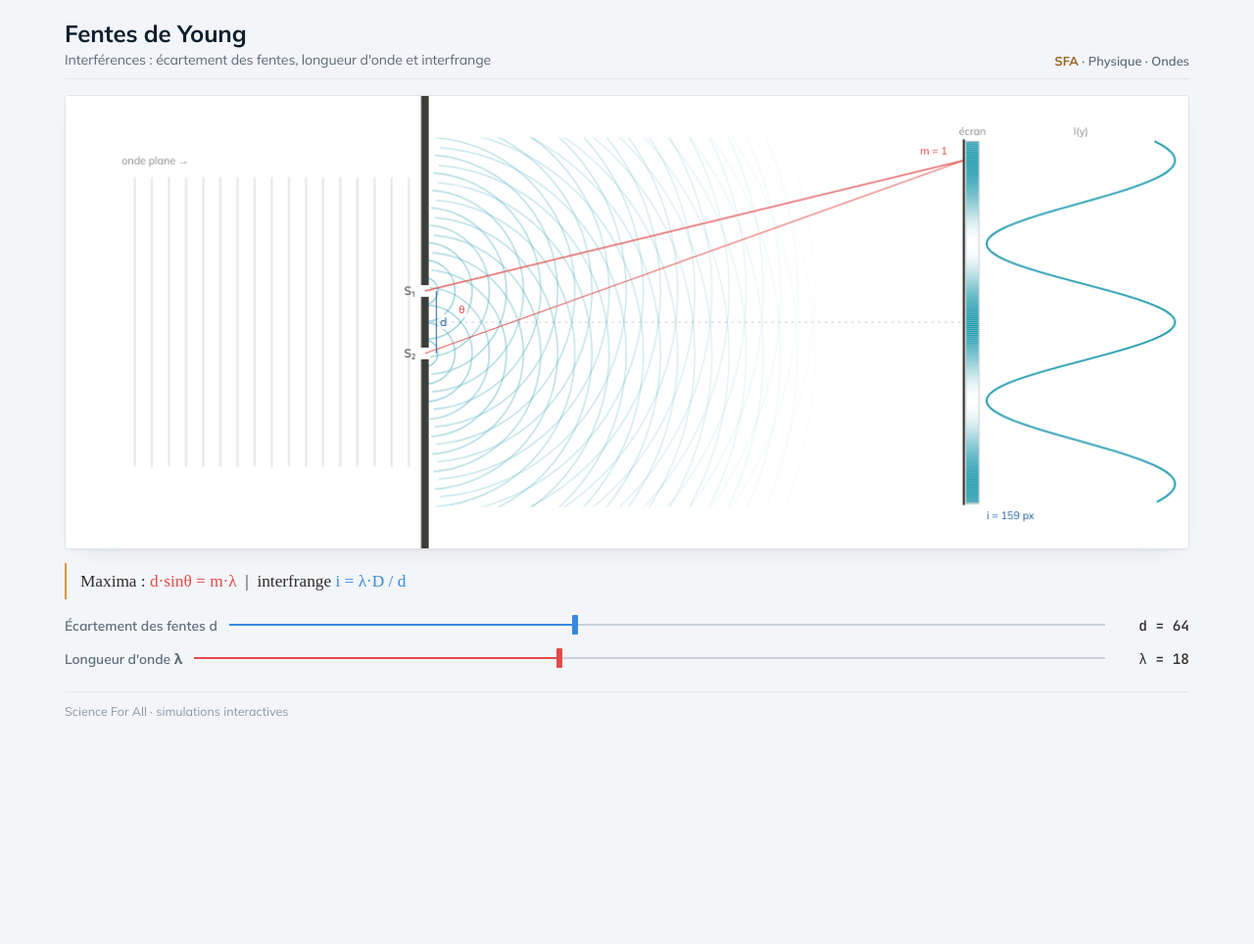
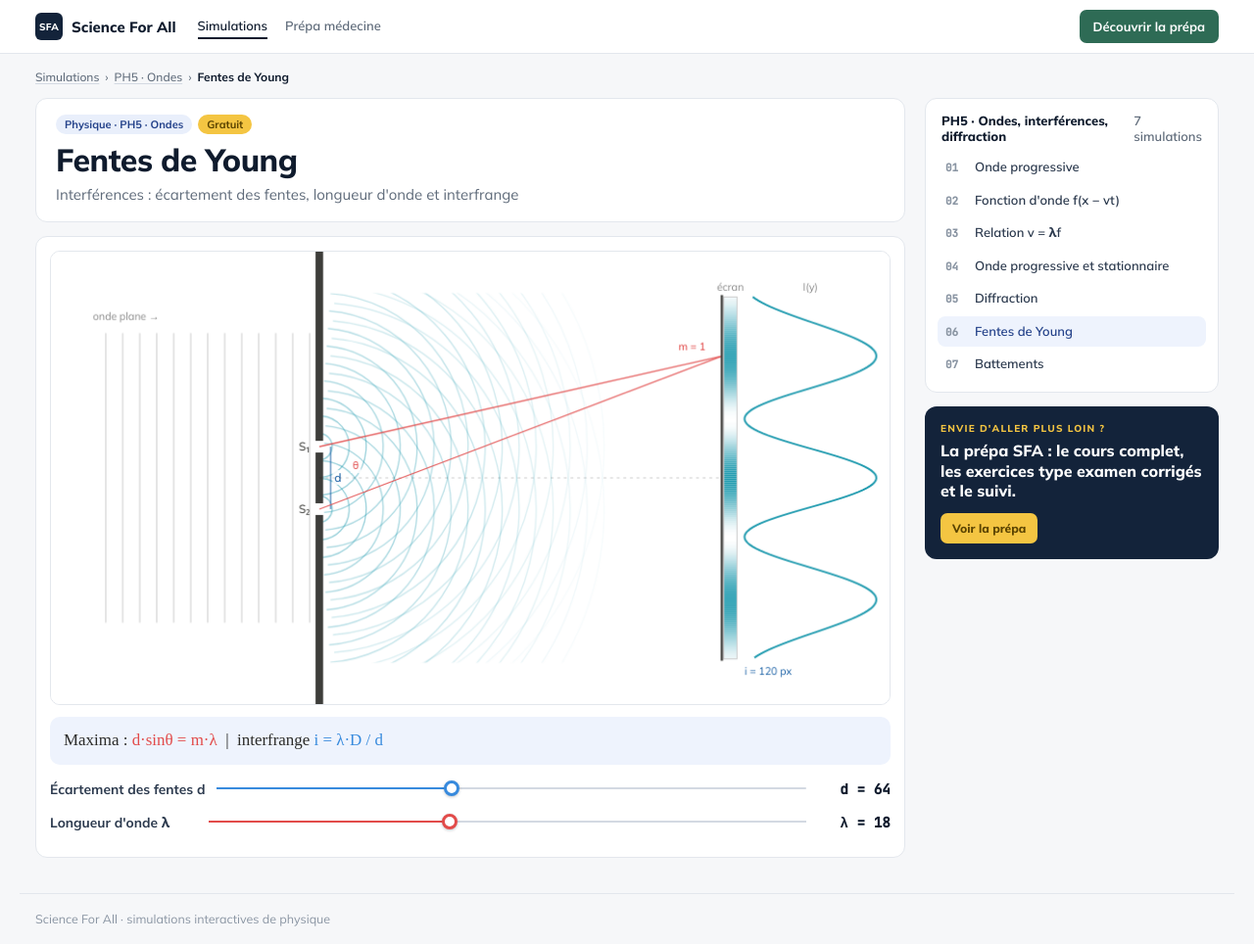
Before and after one commit to sfascienceforall-cell/yung, a plain HTML site: page index.html in a window 1280 px wide. Shown: the whole page at 98% size. Before the commit the page ends 800 px from the top, so only its background shows below. Drawn offline with Linux system fonts and the light colour scheme; a web font is replaced by a local one.

Commit message:
Nouveau thème SFA : navigation, chapitre ARES et simulations liées
La simulation adopte la charte du site (barre SFA, fil d'Ariane, carte titre,
colonne « simulations du chapitre » et encart prépa). La physique est inchangée.

Co-Authored-By: Claude Opus 5.5 <noreply@anthropic.com>
Claude-Session: https://claude.ai/code/session_01UjJnvVgWczg1QVyXVX4t97

```diff
--- a/index.html
+++ b/index.html
@@ -5,7 +5,7 @@
 <meta name="viewport" content="width=device-width, initial-scale=1">
 <title>Fentes de Young · SFA</title>
 <link rel="preconnect" href="https://fonts.googleapis.com">
-<link rel="stylesheet" href="https://fonts.googleapis.com/css2?family=Mulish:wght@400;500;600;700&family=STIX+Two+Text:ital,wght@0,400;0,600;1,400&family=JetBrains+Mono:wght@500&display=swap">
+<link rel="stylesheet" href="https://fonts.googleapis.com/css2?family=Mulish:wght@400;500;600;700;800&family=STIX+Two+Text:ital,wght@0,400;0,600;1,400&family=JetBrains+Mono:wght@500&display=swap">
 </head>
 <body>
 <style>
@@ -17,45 +17,84 @@ canvas{display:block;border-radius:12px;border:1.5px solid #e8e8e8;touch-action:
 .val{min-width:74px;text-align:center;font-size:13px;font-weight:500;color:#2c2c2a;background:#f5f5f5;border:1.5px solid #d0d0d0;border-radius:20px;padding:6px 12px;}
 </style>
 <style id="sfa-kit">
-/* Kit SFA (clair) — plan blanc sur fond gris-bleu froid, encre bleu nuit, or en accent unique, réglages en règle graduée. */
-:root{--bg:#f3f5f8;--paper:#ffffff;--ink:#0c1f2e;--muted:#5b6b7b;--faint:#8a98a6;--rule:#dfe4ea;--rule2:#c9d1da;
-  --gold:#d9973f;--gold-ink:#9a6420;--press:#e9edf2;
+/* Kit SFA v2 — calqué sur la maquette des capsules gratuites : fond blanc, cartes à bord fin, encre bleu nuit,
+   bouton d'action vert, jaune réservé à « gratuit » et à la prépa. Mise en page : contenu + colonne latérale. */
+:root{--bg:#f6f7f9;--paper:#ffffff;--ink:#0f1b2d;--ink2:#2c3a4e;--muted:#5f6b7a;--faint:#8a95a3;--line:#e3e7ed;--line2:#d3d9e2;
+  --navy:#13233a;--navy2:#1d3354;--chip:#e9effb;--chip-ink:#24428a;--yellow:#f4c542;--yellow-ink:#5a4300;--green:#2e6b55;--green-h:#255a47;
+  --blue:#1e3f8f;--sel:#eef3fd;--rule:var(--line);--rule2:var(--line2);--press:#eef1f5;--gold:#f4c542;--gold-ink:#7a5b00;
   --f-ui:"Mulish",system-ui,-apple-system,"Segoe UI",sans-serif;--f-math:"STIX Two Text","Cambria Math",serif;
   --f-num:"JetBrains Mono",ui-monospace,monospace;color-scheme:light}
 html{background:var(--bg)}
-body{background:var(--bg)!important;color:var(--ink);font-family:var(--f-ui)!important;font-size:15px;line-height:1.5;
-  max-width:1180px;margin:0 auto!important;padding:20px 16px 32px!important}
-.sfa-head{display:flex;flex-wrap:wrap;align-items:flex-end;justify-content:space-between;gap:6px 24px;
-  border-bottom:1px solid var(--rule);padding-bottom:10px;margin-bottom:16px}
-.sfa-head h1{font:700 1.5rem/1.2 var(--f-ui);margin:0;letter-spacing:-.005em;text-wrap:balance}
-.sfa-head h1 small{display:block;font:400 .88rem var(--f-ui);color:var(--muted);margin-top:3px}
-.sfa-head .sfa-tag{font:600 .8rem var(--f-ui);color:var(--muted)}
-.sfa-head .sfa-tag b{color:var(--gold-ink);font-weight:700}
-select{font:500 .86rem var(--f-ui)!important;border:1px solid var(--rule2)!important;border-radius:3px!important;background:var(--paper)!important;color:var(--ink)!important;padding:5px 8px!important}
-.sfa-stage{border:1px solid var(--rule)!important;border-radius:4px!important;box-shadow:0 1px 2px rgba(12,31,46,.05),0 8px 24px -16px rgba(12,31,46,.18)}
-.sfa-stage canvas{border:0!important;box-shadow:none!important}
-canvas{background:var(--paper);border:1px solid var(--rule)!important;border-radius:4px!important;box-shadow:0 1px 2px rgba(12,31,46,.05),0 8px 24px -16px rgba(12,31,46,.18)}
+body{background:var(--bg)!important;color:var(--ink);font-family:var(--f-ui)!important;font-size:15px;line-height:1.5;margin:0!important;padding:0!important;max-width:none!important}
+a{color:inherit}
+/* barre du haut */
+.sfa-top{background:var(--paper);border-bottom:1px solid var(--line);position:sticky;top:env(safe-area-inset-top,0px);z-index:20}
+.sfa-top .in{max-width:1240px;margin:0 auto;padding:10px 16px;display:flex;align-items:center;gap:22px}
+.sfa-logo{display:flex;align-items:center;gap:9px;font:800 15px var(--f-ui);color:var(--ink);text-decoration:none;white-space:nowrap}
+.sfa-logo i{width:28px;height:28px;border-radius:6px;background:var(--navy);color:#fff;display:grid;place-items:center;font:800 10px var(--f-ui);font-style:normal;letter-spacing:.02em}
+.sfa-nav{display:flex;gap:18px;font:600 13px var(--f-ui);color:var(--muted)}
+.sfa-nav a{text-decoration:none;padding:4px 0;border-bottom:2px solid transparent}
+.sfa-nav a.on{color:var(--ink);border-bottom-color:var(--ink)}
+.sfa-cta{margin-left:auto;background:var(--green);color:#fff;font:700 13px var(--f-ui);padding:9px 14px;border-radius:7px;text-decoration:none;white-space:nowrap}
+.sfa-cta:hover{background:var(--green-h)}
+@media (max-width:720px){.sfa-nav{display:none}.sfa-cta{padding:8px 11px;font-size:12px}}
+/* page */
+.sfa-page{max-width:1240px;margin:0 auto;padding:14px 16px 36px}
+.sfa-crumbs{font:500 12px var(--f-ui);color:var(--muted);margin:2px 0 14px;display:flex;flex-wrap:wrap;gap:6px}
+.sfa-crumbs a{text-decoration:underline;text-underline-offset:2px;text-decoration-color:var(--line2)}
+.sfa-crumbs b{color:var(--ink);font-weight:700}
+.sfa-grid{display:grid;grid-template-columns:minmax(0,1fr) 300px;gap:20px;align-items:start}
+@media (max-width:980px){.sfa-grid{grid-template-columns:minmax(0,1fr)}}
+.sfa-titlecard{background:var(--paper);border:1px solid var(--line);border-radius:12px;padding:16px 20px;margin-bottom:14px}
+.sfa-chips{display:flex;flex-wrap:wrap;gap:6px;margin-bottom:8px}
+.sfa-chip{font:700 11px var(--f-ui);padding:3px 9px;border-radius:999px;background:var(--chip);color:var(--chip-ink)}
+.sfa-chip.free{background:var(--yellow);color:var(--yellow-ink)}
+.sfa-chip.hp{background:#f1eef9;color:#5a3fa0}
+.sfa-titlecard h1{font:800 clamp(1.5rem,2.6vw,2rem)/1.15 var(--f-ui);letter-spacing:-.015em;margin:0;text-wrap:balance}
+.sfa-titlecard p{margin:6px 0 0;color:var(--muted);max-width:70ch}
+.sfa-sim{background:var(--paper);border:1px solid var(--line);border-radius:12px;padding:14px;min-width:0}
+/* zone de simulation : le canevas et les scènes 3D prennent le style « lecteur » de la maquette */
+.sfa-sim canvas{background:#fff;border:1px solid var(--line)!important;border-radius:10px!important;box-shadow:none}
+.sfa-stage,.door-stage,.t-stage{border:1px solid var(--line)!important;border-radius:10px!important;box-shadow:none!important}
+.sfa-stage canvas,.door-stage canvas,.t-stage canvas{border:0!important;border-radius:0!important}
+/* contrôles */
 .row{gap:12px!important;margin:10px 0!important}
-.pill,.lbl,.tag{background:none!important;border:0!important;border-radius:0!important;padding:0!important;
-  font:600 .86rem var(--f-ui)!important;color:var(--muted);min-width:0}
-.val{background:none!important;border:0!important;border-radius:0!important;padding:0!important;
-  font:500 .9rem var(--f-num)!important;font-variant-numeric:tabular-nums;text-align:right}
-.btn{background:transparent!important;border:1px solid var(--rule2)!important;border-radius:3px!important;color:var(--muted)!important;
-  font:600 .82rem var(--f-ui)!important;padding:6px 12px!important;transition:color .15s,background .15s}
-.btn:hover{color:var(--ink)!important;background:var(--press)!important}
-.btn.on{background:var(--ink)!important;border-color:var(--ink)!important;color:#fff!important;box-shadow:inset 0 -2px 0 var(--gold)}
-.fml{background:transparent!important;border:0!important;border-left:2px solid var(--gold)!important;border-radius:0!important;
-  font:400 1.08rem/1.7 var(--f-math)!important;color:var(--ink);padding:4px 0 4px 14px!important;margin:14px 0!important}
-.info{background:var(--paper)!important;border:1px solid var(--rule)!important;border-radius:3px!important;
-  font:500 .84rem/1.8 var(--f-num)!important;color:var(--muted)!important;padding:8px 14px!important}
-input[type=range]{-webkit-appearance:none;appearance:none;height:24px;background:linear-gradient(var(--rule2),var(--rule2)) center/100% 2px no-repeat;cursor:pointer;--pc:var(--gold)}
-input[type=range]::-webkit-slider-runnable-track{height:2px;background:transparent}
-input[type=range]::-moz-range-track{height:2px;background:transparent}
-input[type=range]::-moz-range-progress{height:2px;background:var(--pc)}
-input[type=range]::-webkit-slider-thumb{-webkit-appearance:none;width:6px;height:20px;border-radius:1px;background:var(--pc);margin-top:-9px;border:0}
-input[type=range]::-moz-range-thumb{width:6px;height:20px;border-radius:1px;background:var(--pc);border:0}
-button:focus-visible,input:focus-visible{outline:2px solid var(--gold);outline-offset:3px}
-.sfa-foot{margin-top:22px;padding-top:10px;border-top:1px solid var(--rule);font-size:.78rem;color:var(--faint)}
+.pill,.lbl,.tag{background:none!important;border:0!important;border-radius:0!important;padding:0!important;font:700 .86rem var(--f-ui)!important;color:var(--ink2)}
+.pill{white-space:normal!important}
+.row input[type=range]{flex:1;min-width:110px}
+@media (max-width:520px){.row,div:has(>input[type=range]){flex-wrap:wrap!important}
+  .row>.pill:first-child,div:has(>input[type=range])>.pill:first-child{min-width:0!important;flex:1 1 100%}
+  input[type=range]{min-width:0!important}.val{min-width:0!important}}
+.val{background:none!important;border:0!important;border-radius:0!important;padding:0!important;font:600 .9rem var(--f-num)!important;font-variant-numeric:tabular-nums;text-align:right;color:var(--ink)}
+.btn{background:var(--paper)!important;border:1px solid var(--line2)!important;border-radius:7px!important;color:var(--ink2)!important;
+  font:700 .82rem var(--f-ui)!important;padding:7px 13px!important;transition:background .15s,border-color .15s;cursor:pointer}
+.btn:hover{background:var(--press)!important;border-color:var(--faint)!important}
+.btn.on{background:var(--navy)!important;border-color:var(--navy)!important;color:#fff!important;box-shadow:none}
+.fml{background:var(--sel)!important;border:0!important;border-radius:10px!important;font:400 1.06rem/1.7 var(--f-math)!important;color:var(--ink);padding:10px 14px!important;margin:12px 0!important}
+.info{background:var(--bg)!important;border:1px solid var(--line)!important;border-radius:10px!important;font:500 .84rem/1.8 var(--f-num)!important;color:var(--muted)!important;padding:9px 14px!important}
+select{font:600 .86rem var(--f-ui)!important;border:1px solid var(--line2)!important;border-radius:7px!important;background:var(--paper)!important;color:var(--ink)!important;padding:6px 8px!important}
+input[type=range]{-webkit-appearance:none;appearance:none;height:24px;background:linear-gradient(var(--line),var(--line)) center/100% 4px no-repeat;cursor:pointer;--pc:var(--blue)}
+input[type=range]::-webkit-slider-runnable-track{height:4px;background:transparent;border-radius:2px}
+input[type=range]::-moz-range-track{height:4px;background:transparent}
+input[type=range]::-moz-range-progress{height:4px;background:var(--pc);border-radius:2px}
+input[type=range]::-webkit-slider-thumb{-webkit-appearance:none;width:16px;height:16px;border-radius:50%;background:#fff;border:3px solid var(--pc);margin-top:-6px;box-shadow:0 1px 3px rgba(15,27,45,.25)}
+input[type=range]::-moz-range-thumb{width:12px;height:12px;border-radius:50%;background:#fff;border:3px solid var(--pc);box-shadow:0 1px 3px rgba(15,27,45,.25)}
+button:focus-visible,input:focus-visible,a:focus-visible{outline:2px solid var(--blue);outline-offset:3px}
+/* colonne latérale */
+.sfa-side{display:flex;flex-direction:column;gap:14px;min-width:0}
+.sfa-list{background:var(--paper);border:1px solid var(--line);border-radius:12px;padding:12px}
+.sfa-list h2{font:800 13px var(--f-ui);margin:2px 4px 8px;display:flex;justify-content:space-between;gap:8px}
+.sfa-list h2 span{font-weight:600;color:var(--muted)}
+.sfa-list ol{list-style:none;margin:0;padding:0;display:flex;flex-direction:column;gap:2px}
+.sfa-list a{display:grid;grid-template-columns:22px 1fr;gap:8px;align-items:baseline;padding:7px 8px;border-radius:8px;text-decoration:none;font:600 13px/1.35 var(--f-ui);color:var(--ink2)}
+.sfa-list a:hover{background:var(--press)}
+.sfa-list a.on{background:var(--sel);color:var(--chip-ink)}
+.sfa-list a i{font:600 11px var(--f-num);font-style:normal;color:var(--faint)}
+.sfa-promo{background:var(--navy);color:#fff;border-radius:12px;padding:16px}
+.sfa-promo small{display:block;font:800 10px var(--f-ui);letter-spacing:.12em;text-transform:uppercase;color:var(--yellow);margin-bottom:6px}
+.sfa-promo b{display:block;font:800 16px/1.3 var(--f-ui);margin-bottom:12px}
+.sfa-promo a{display:inline-block;background:var(--yellow);color:var(--yellow-ink);font:800 12px var(--f-ui);padding:8px 12px;border-radius:7px;text-decoration:none}
+.sfa-foot{max-width:1240px;margin:0 auto;padding:16px;border-top:1px solid var(--line);font-size:.78rem;color:var(--faint)}
 @media (prefers-reduced-motion:reduce){*{transition:none!important}}
 </style>
 <script>
@@ -88,7 +127,15 @@ new MutationObserver(ms=>ms.forEach(m=>{if(m.target.classList&&m.target.classLis
   .observe(document.body,{subtree:true,attributes:true,attributeFilter:['style']});
 });
 </script>
-<header class="sfa-head"><h1>Fentes de Young<small>Interférences : écartement des fentes, longueur d'onde et interfrange</small></h1><span class="sfa-tag"><b>SFA</b> · Physique · Ondes</span></header>
+<header class="sfa-top"><div class="in">
+  <a class="sfa-logo" href="https://sfascienceforall-cell.github.io/simulations/"><i>SFA</i>Science For All</a>
+  <nav class="sfa-nav"><a class="on" href="https://sfascienceforall-cell.github.io/simulations/">Simulations</a><a href="#">Prépa médecine</a></nav>
+  <a class="sfa-cta" href="#">Découvrir la prépa</a></div></header>
+<div class="sfa-page">
+<nav class="sfa-crumbs" aria-label="Fil d'Ariane"><a href="https://sfascienceforall-cell.github.io/simulations/">Simulations</a>›<a href="https://sfascienceforall-cell.github.io/simulations/#PH5">PH5 · Ondes</a>›<b>Fentes de Young</b></nav>
+<div class="sfa-grid"><main style="min-width:0">
+<div class="sfa-titlecard"><div class="sfa-chips"><span class="sfa-chip">Physique · PH5 · Ondes</span><span class="sfa-chip free">Gratuit</span></div><h1>Fentes de Young</h1><p>Interférences : écartement des fentes, longueur d&#x27;onde et interfrange</p></div>
+<section class="sfa-sim">
 
 
 
@@ -190,6 +237,11 @@ function frame(){
 }
 frame();
 </script>
-<footer class="sfa-foot">Science For All · simulations interactives</footer>
+</section></main>
+<aside class="sfa-side">
+  <div class="sfa-list"><h2>PH5 · Ondes, interférences, diffraction<span>7 simulations</span></h2><ol><li><a href="https://sfascienceforall-cell.github.io/Onde-progressive/"><i>01</i>Onde progressive</a></li><li><a href="https://sfascienceforall-cell.github.io/Fonction-d-onde-f-x-vt-/"><i>02</i>Fonction d&#x27;onde f(x − vt)</a></li><li><a href="https://sfascienceforall-cell.github.io/Relation-v-f/"><i>03</i>Relation v = λf</a></li><li><a href="https://sfascienceforall-cell.github.io/Onde-progressive-et-Onde-stationnaire/"><i>04</i>Onde progressive et stationnaire</a></li><li><a href="https://sfascienceforall-cell.github.io/diffraction/"><i>05</i>Diffraction</a></li><li><a class="on" aria-current="page" href="https://sfascienceforall-cell.github.io/yung/"><i>06</i>Fentes de Young</a></li><li><a href="https://sfascienceforall-cell.github.io/effet-de-battement/"><i>07</i>Battements</a></li></ol></div>
+  <div class="sfa-promo"><small>Envie d'aller plus loin ?</small><b>La prépa SFA : le cours complet, les exercices type examen corrigés et le suivi.</b><a href="#">Voir la prépa</a></div>
+</aside></div></div>
+<footer class="sfa-foot">Science For All · simulations interactives de physique</footer>
 </body>
 </html>
```
